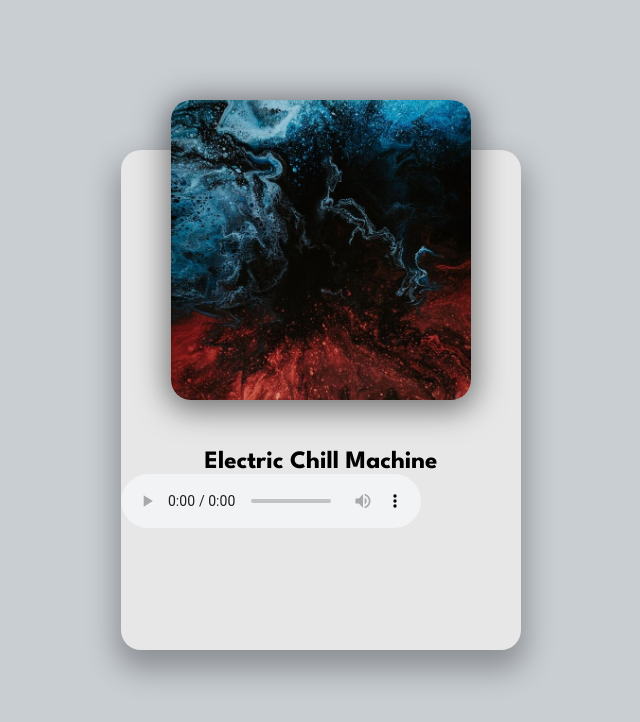
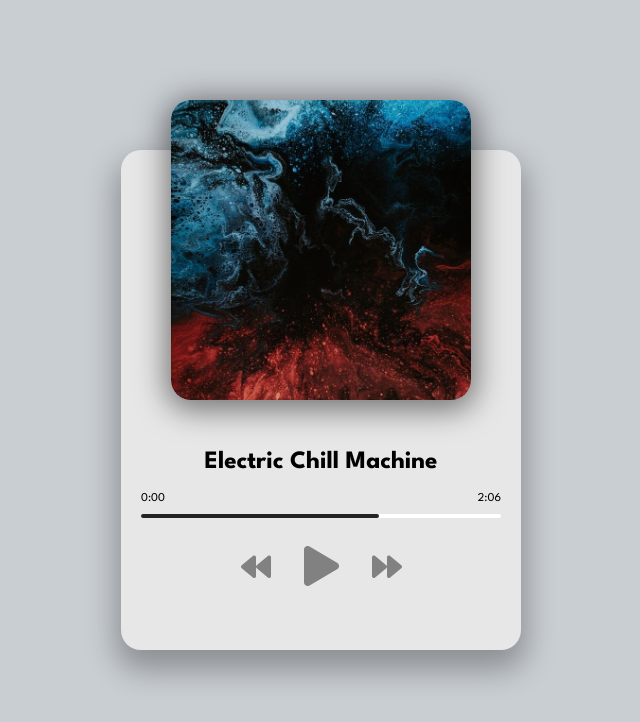
Before and after one commit to wiseacreserj/ztm-20projects-music-player, a plain HTML site: page index.html in a window 1280 px wide. Shown: the whole page, without its empty margins (319-959 px from the left). Drawn offline with Linux system fonts and the light colour scheme.

Commit message:
done html and css for controls

```diff
--- a/index.html
+++ b/index.html
@@ -18,7 +18,19 @@
             </div>
             <h2 id="title">Electric Chill Machine</h2>
             <h2 id="artist"></h2>
-            <audio src="./music/jacinto-1.mp3" controls></audio>
+            <audio src="./music/jacinto-1.mp3"></audio>
+            <div class="progress-container" id="progress-container">
+                <div class="progress" id="progress"></div>
+                <div class="duration-wrapper">
+                    <span id="current-time">0:00</span>
+                    <span id="duration">2:06</span>
+                </div>
+            </div>
+            <div class="player-controls">
+                <i class="fas fa-backward" id="prev" title="Previous"></i>
+                <i class="fas fa-play main-button" id="play" title="Play"></i>
+                <i class="fas fa-forward" id="next" title="Next"></i>
+            </div>
         </div>
         <!-- Script -->
         <script src="script.js"></script>
--- a/style.css
+++ b/style.css
@@ -91,6 +91,12 @@ h3 {
     font-size: 30px;
     color: rgb(129, 129, 129);
     margin-right: 30px;
+    cursor: pointer;
+    user-select: none;
+}
+
+.fas:hover {
+    filter: brightness(0.8);
 }
 
 .main-button {
```
